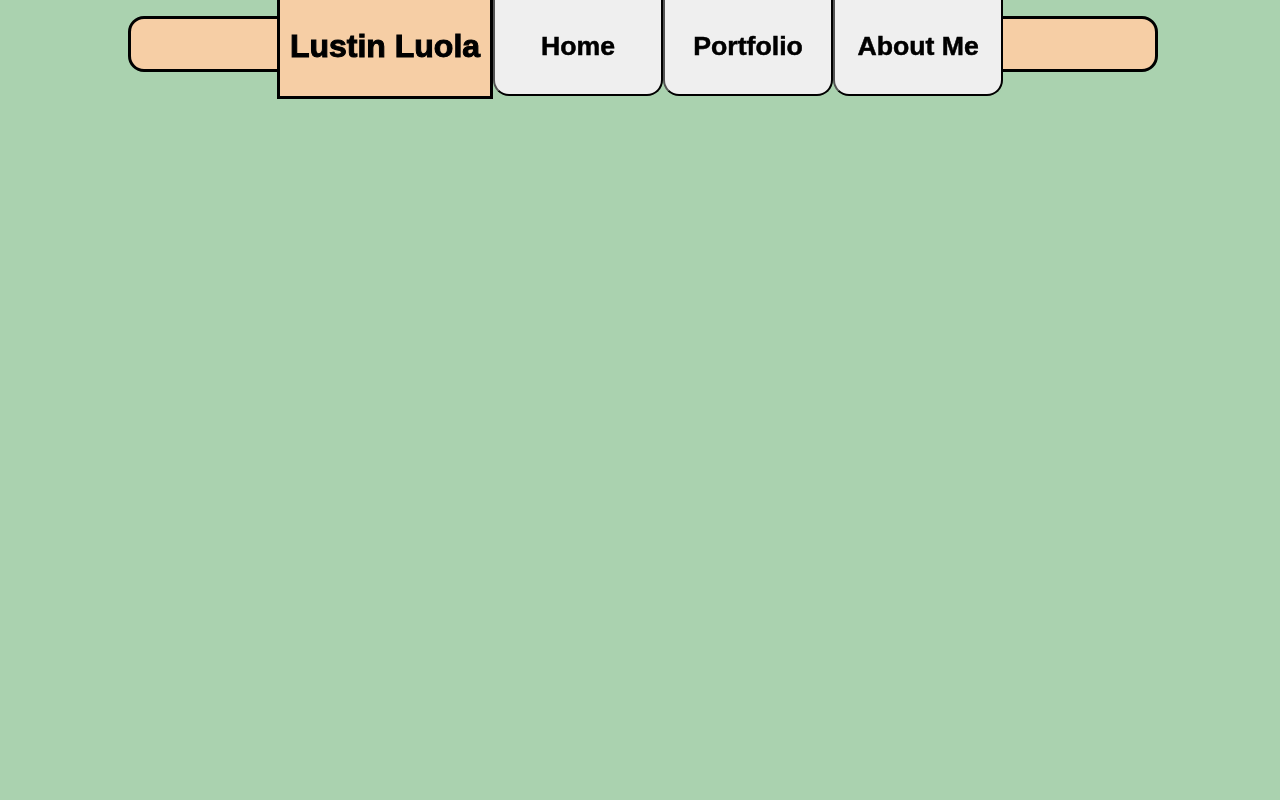
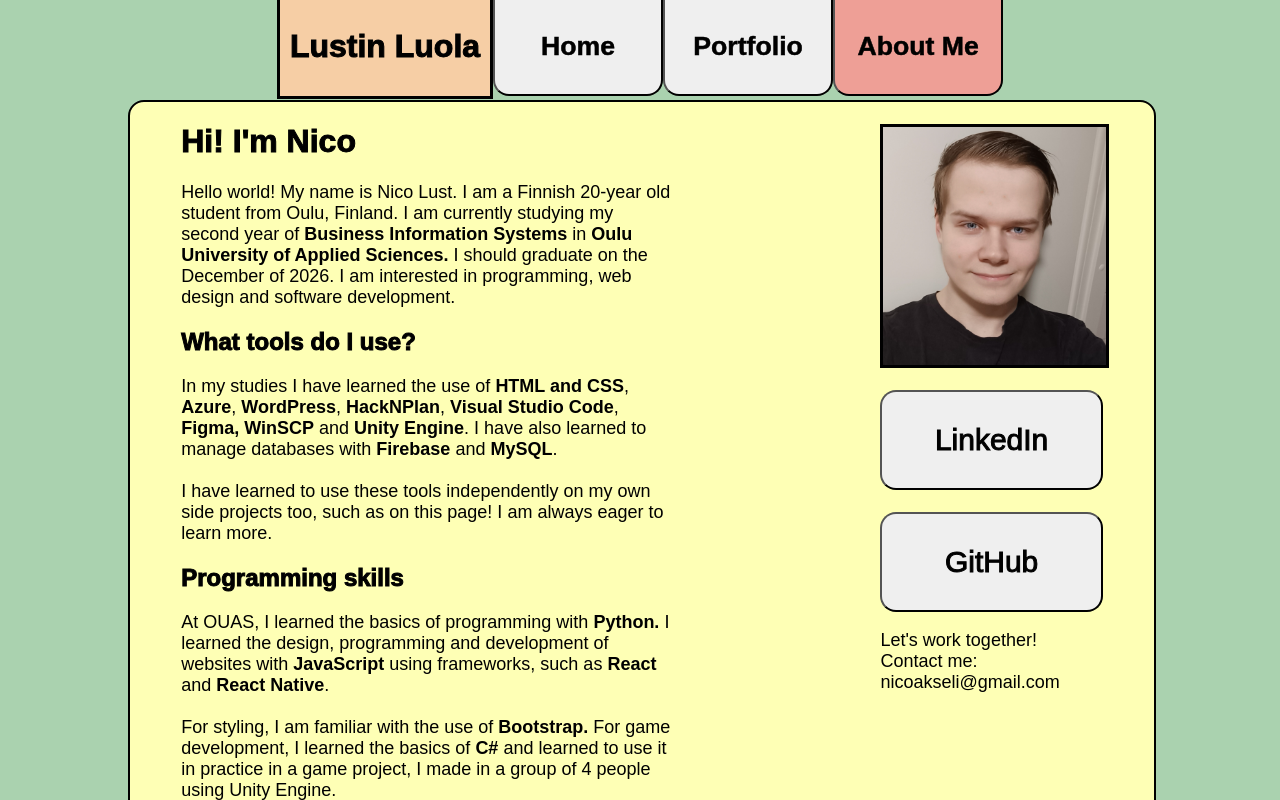
Before and after one commit to nicolust/portfolio, a React (Vite) app: page /portfolio/about in a window 1280 px wide. Built offline with nearby package versions, Linux system fonts and the light colour scheme; a web font is replaced by a local one.

Commit message:
Trying to fix routing, part 5000

```diff
--- a/src/App.jsx
+++ b/src/App.jsx
@@ -13,10 +13,10 @@ function App() {
     <Router>
       <NavigationBar />
       <Routes>
-        <Route path="/portfolio" element={<HomePage />} />
-        <Route path="/portfoliopage" element={<PortfolioPage />} />
-        <Route path="/blog" element={<BlogPage />} />
-        <Route path="/about" element={<AboutPage />} />
+        <Route path="/portfolio/" element={<HomePage />} />
+        <Route path="/portfolio/showcase" element={<PortfolioPage />} />
+        <Route path="/portfolio/blog" element={<BlogPage />} />
+        <Route path="/portfolio/about" element={<AboutPage />} />
       </Routes>
       <Footer />
     </Router>
--- a/src/components/navigation.jsx
+++ b/src/components/navigation.jsx
@@ -9,18 +9,18 @@ function NavigationBar() {
       <div className="pagename">
         <h1>Lustin Luola</h1>
       </div>
-      <Link to="/portfolio" className="nav-link">
-        <button className={`nav-button ${location.pathname === "/portfolio" ? "active" : ""}`}>
+      <Link to="/portfolio/" className="nav-link">
+        <button className={`nav-button ${location.pathname === "/portfolio/" ? "active" : ""}`}>
           <h1>Home</h1>
         </button>
       </Link>
-      <Link to="/portfoliopage" className="nav-link">
-        <button className={`nav-button ${location.pathname === "/portfoliopage" ? "active" : ""}`}>
+      <Link to="/portfolio/showcase" className="nav-link">
+        <button className={`nav-button ${location.pathname === "/portfolio/showcase" ? "active" : ""}`}>
           <h1>Portfolio</h1>
         </button>
       </Link>
-      <Link to="/about" className="nav-link">
-        <button className={`nav-button ${location.pathname === "/about" ? "active" : ""}`}>
+      <Link to="/portfolio/about" className="nav-link">
+        <button className={`nav-button ${location.pathname === "/portfolio/about" ? "active" : ""}`}>
           <h1>About Me</h1>
         </button>
       </Link>
```
